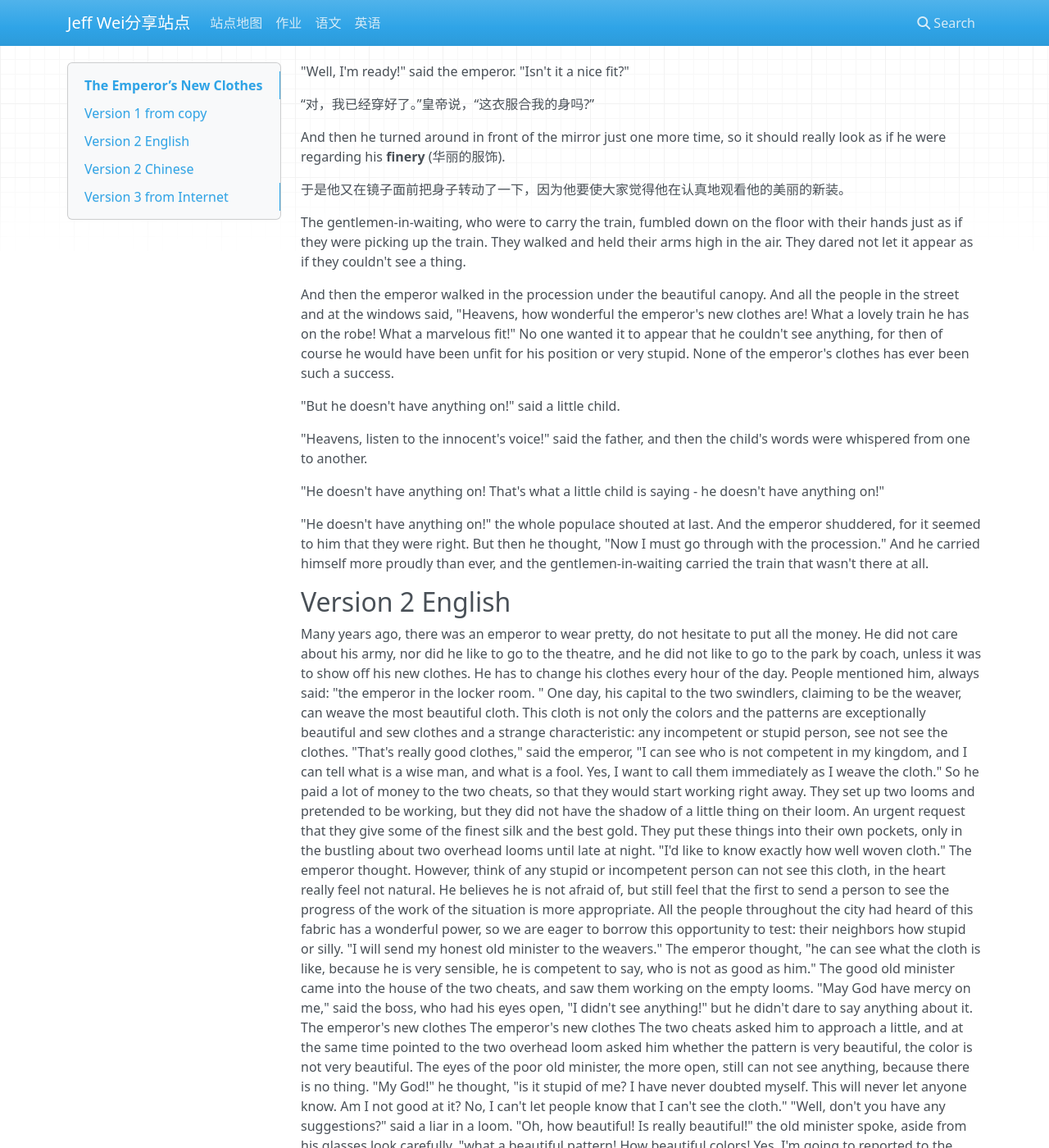
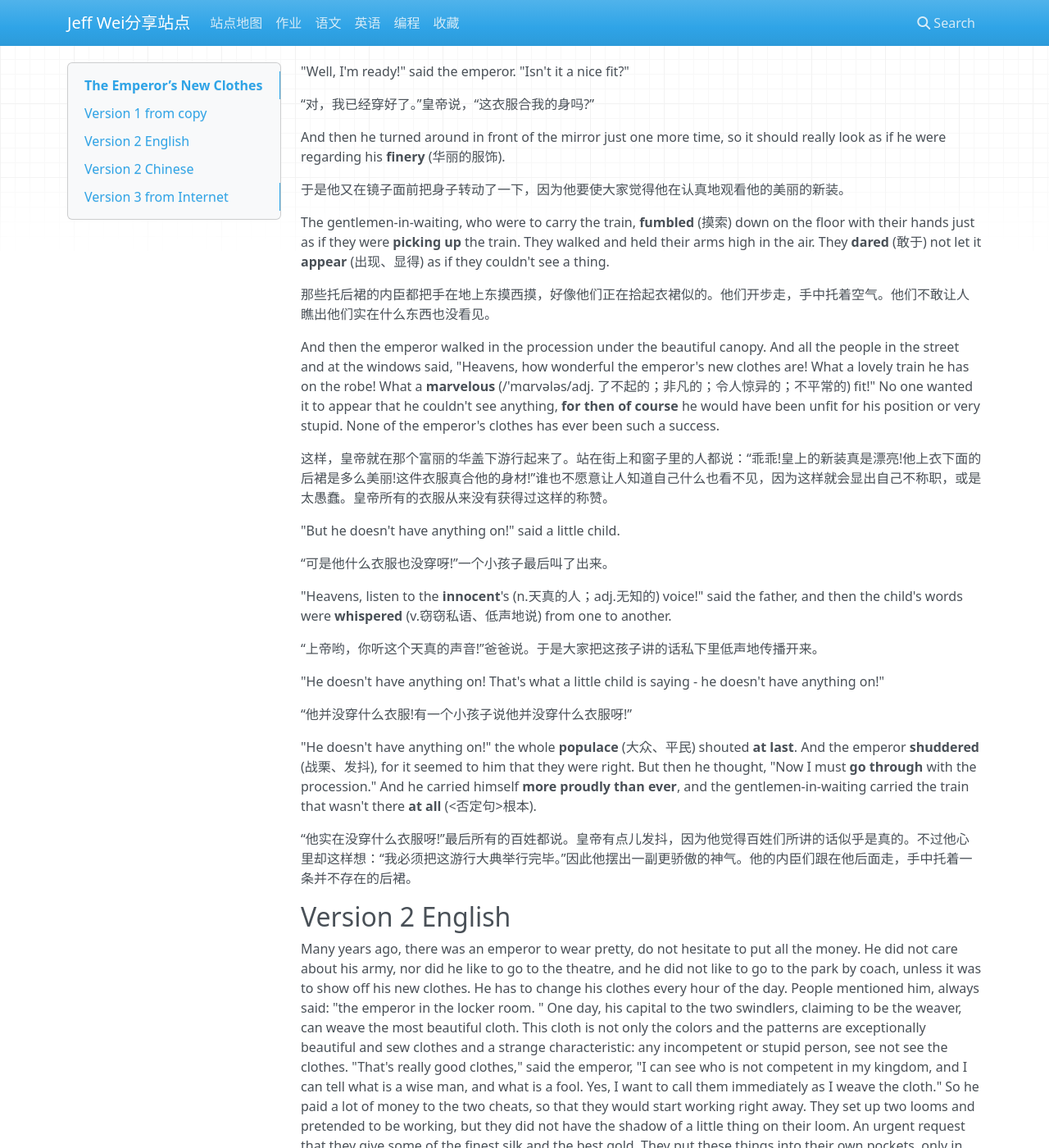
Before and after one commit to onhalfway/weijiacheng, an MkDocs documentation site: the page built from docs/toc/wjch/en/New-Clothes.md, in a window 1280 px wide and 1400 px high, scrolled down 4954 px. Shown: the whole window at 82% size. Built offline with MkDocs 1.6.1, drawn with Linux system fonts in a browser that asks for light colours; nearby versions of some CDN libraries.

Commit message:
new clothes

```diff
--- a/docs/toc/wjch/en/New-Clothes.md
+++ b/docs/toc/wjch/en/New-Clothes.md
@@ -136,17 +136,29 @@ And then he turned around in front of the mirror just one more time, so it shoul
 
 于是他又在镜子面前把身子转动了一下，因为他要使大家觉得他在认真地观看他的美丽的新装。
 
-The gentlemen-in-waiting, who were to carry the train, fumbled down on the floor with their hands just as if they were picking up the train. They walked and held their arms high in the air. They dared not let it appear as if they couldn't see a thing.
+The gentlemen-in-waiting, who were to carry the train, **fumbled** (摸索) down on the floor with their hands just as if they were **picking up** the train. They walked and held their arms high in the air. They **dared** (敢于) not let it **appear** (出现、显得) as if they couldn't see a thing.
 
-And then the emperor walked in the procession under the beautiful canopy. And all the people in the street and at the windows said, "Heavens, how wonderful the emperor's new clothes are! What a lovely train he has on the robe! What a marvelous fit!" No one wanted it to appear that he couldn't see anything, for then of course he would have been unfit for his position or very stupid. None of the emperor's clothes has ever been such a success.
+那些托后裙的内臣都把手在地上东摸西摸，好像他们正在拾起衣裙似的。他们开步走，手中托着空气。他们不敢让人瞧出他们实在什么东西也没看见。
+
+And then the emperor walked in the procession under the beautiful canopy. And all the people in the street and at the windows said, "Heavens, how wonderful the emperor's new clothes are! What a lovely train he has on the robe! What a **marvelous** (/'mɑrvələs/adj. 了不起的；非凡的；令人惊异的；不平常的) fit!" No one wanted it to appear that he couldn't see anything, **for then of course** he would have been unfit for his position or very stupid. None of the emperor's clothes has ever been such a success.
+
+这样，皇帝就在那个富丽的华盖下游行起来了。站在街上和窗子里的人都说：“乖乖!皇上的新装真是漂亮!他上衣下面的后裙是多么美丽!这件衣服真合他的身材!”谁也不愿意让人知道自己什么也看不见，因为这样就会显出自己不称职，或是太愚蠢。皇帝所有的衣服从来没有获得过这样的称赞。
 
 "But he doesn't have anything on!" said a little child.
 
-"Heavens, listen to the innocent's voice!" said the father, and then the child's words were whispered from one to another.
+“可是他什么衣服也没穿呀!”一个小孩子最后叫了出来。
+
+"Heavens, listen to the **innocent**'s (n.天真的人；adj.无知的) voice!" said the father, and then the child's words were **whispered** (v.窃窃私语、低声地说) from one to another.
+
+“上帝哟，你听这个天真的声音!”爸爸说。于是大家把这孩子讲的话私下里低声地传播开来。
 
 "He doesn't have anything on! That's what a little child is saying - he doesn't have anything on!"
 
-"He doesn't have anything on!" the whole populace shouted at last. And the emperor shuddered, for it seemed to him that they were right. But then he thought, "Now I must go through with the procession." And he carried himself more proudly than ever, and the gentlemen-in-waiting carried the train that wasn't there at all.
+“他并没穿什么衣服!有一个小孩子说他并没穿什么衣服呀!”
+
+"He doesn't have anything on!" the whole **populace** (大众、平民) shouted **at last**. And the emperor **shuddered** (战栗、发抖), for it seemed to him that they were right. But then he thought, "Now I must **go through** with the procession." And he carried himself **more proudly than ever**, and the gentlemen-in-waiting carried the train that wasn't there **at all** (<否定句>根本).
+
+“他实在没穿什么衣服呀!”最后所有的百姓都说。皇帝有点儿发抖，因为他觉得百姓们所讲的话似乎是真的。不过他心里却这样想：“我必须把这游行大典举行完毕。”因此他摆出一副更骄傲的神气。他的内臣们跟在他后面走，手中托着一条并不存在的后裙。
 
 ## Version 2 English
 
--- a/mkdocs.yml
+++ b/mkdocs.yml
@@ -7,6 +7,8 @@ nav:
     - 作业: toc/homework
     - 语文: toc/chinese
     - 英语: toc/english
+    - 编程: toc/programming
+    - 收藏: toc/favorites
 #theme: readthedocs
 # C:\Users\kehwei\AppData\Local\Programs\Python\Python37\Lib\site-packages\mkdocs\themes\
 # mkdocs build --help
```
Also changed, not shown: docs/toc.md (+20 -4 lines), docs/toc/chinese.md (+1 -0 lines), docs/toc/chinese/describe-people.md (added, +46 -0 lines), docs/toc/english.md (+1 -0 lines), docs/toc/favorites.md (added, +16 -0 lines), docs/toc/programming.md (added, +11 -0 lines), docs/toc/wjch/en/resource.md (added, +6 -0 lines).
